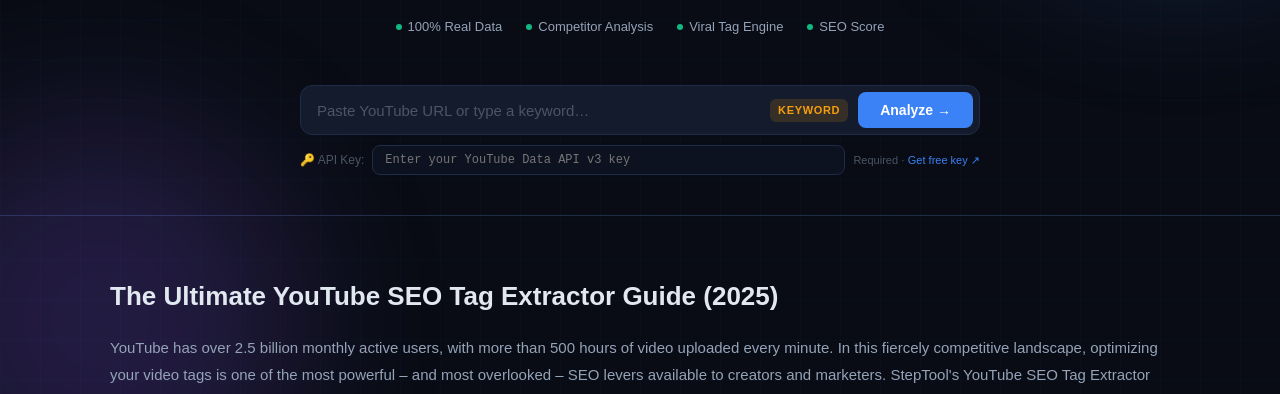
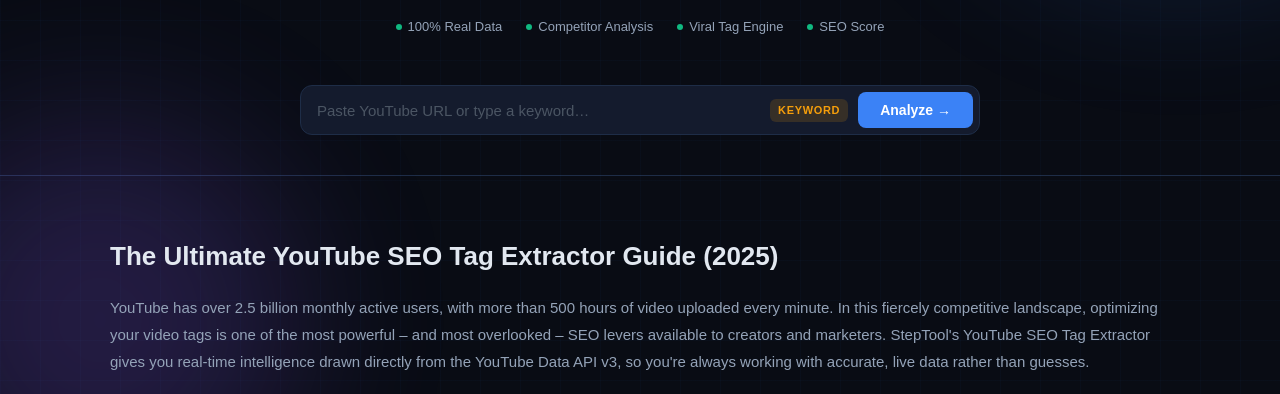
Before and after one commit to Shezzy92/youtube-seo-tool, a website: page index.html in a window 1280 px wide. Shown: the part 380-774 px from the top of the page. Drawn offline with Linux system fonts and the light colour scheme.

Commit message:
Update index.html

```diff
--- a/index.html
+++ b/index.html
@@ -486,11 +486,7 @@
     <span id="modeBadge" class="mode-badge keyword">keyword</span>
     <button id="analyzeBtn" onclick="analyze()">Analyze →</button>
   </div>
-  <div class="api-key-row">
-    <label for="apiKeyInput">🔑 API Key:</label>
-    <input id="apiKeyInput" type="password" placeholder="Enter your YouTube Data API v3 key" />
-    <span class="api-key-hint">Required · <a href="https://console.cloud.google.com/apis/credentials" target="_blank" style="color:var(--blue);text-decoration:none;">Get free key ↗</a></span>
-  </div>
+
   <div id="errorMsg" class="error-msg">
     <span>⚠</span>
     <span id="errorText">An error occurred.</span>
```
